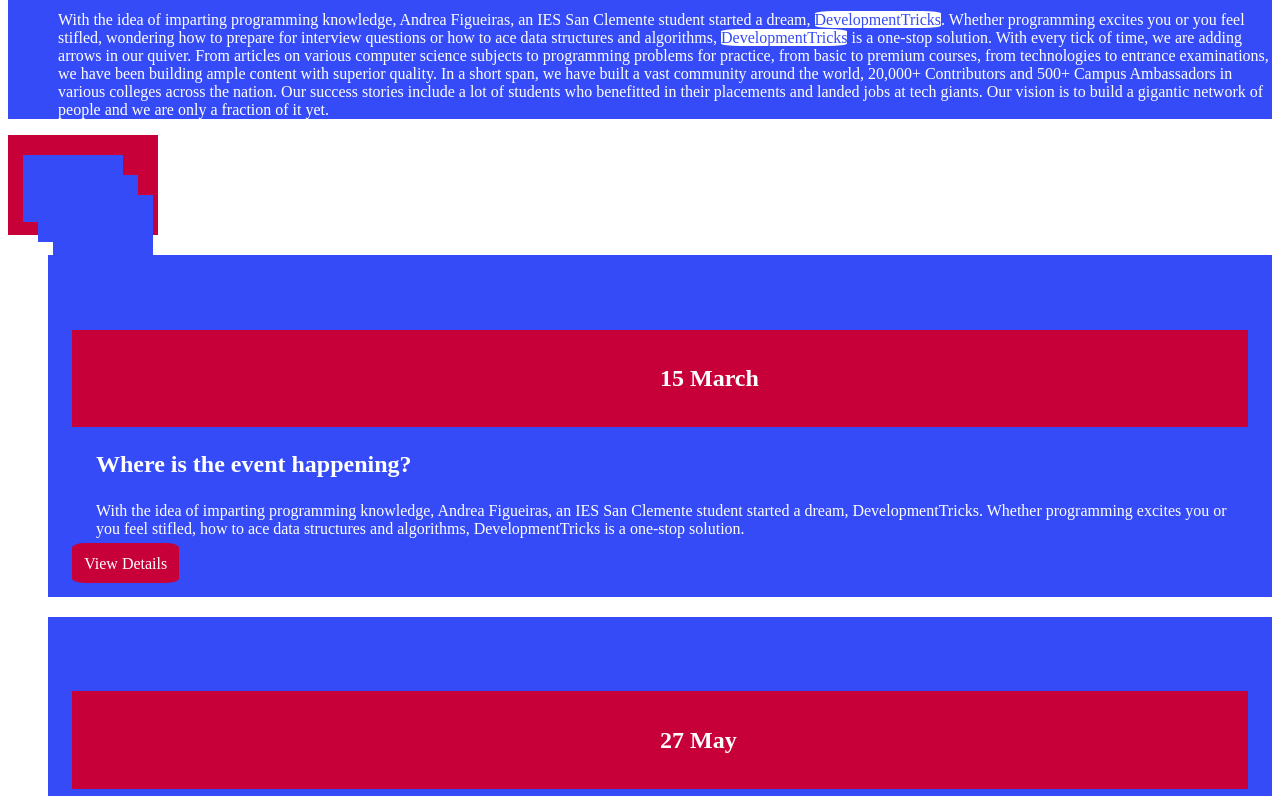
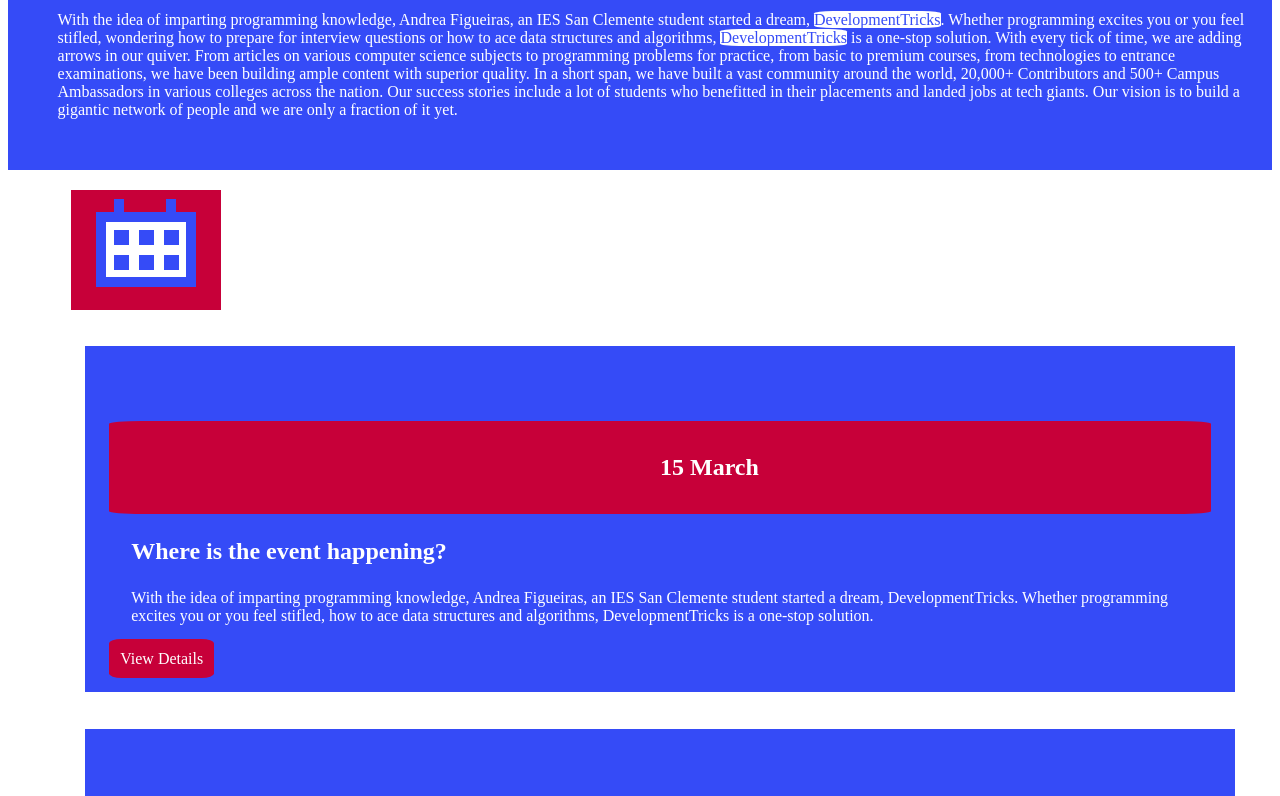
Before and after one commit to Antropodus17/conference-web, a plain HTML site: page Assets/index-base.html in a window 1280 px wide. Shown: the part 112-908 px from the top of the page. Drawn offline with Linux system fonts and the light colour scheme.

Commit message:
Solucion temporal 10/11/2023

```diff
--- a/Assets/index-base.html
+++ b/Assets/index-base.html
@@ -1,58 +1,12 @@
 <!DOCTYPE html>
-<html lang="en">
+<html lang="es">
 <head>
     <title>Conferences</title>
 </head>
 
 <body>
-    <style>
-        article:first-of-type{
-            background-color: #354BF7;
-            color:#FFFFFF ;
-            font-family:Google Font Roboto ;
-            padding-top: 2%;
-            padding-left: 2%;
-        }
-        li{
-            background-color: #354BF7;
-            color:#FFFFFF ;
-            font-family:Google Font Roboto ;
-            margin-top: 20px;
-            padding:2% ;
-        }
-        h1{
-            padding-left: 2%;
-            font-size: 2em;
-        }
-        h2{
-            margin-top: 50px;;
-            background-color: #C70039;
-            border: 400px;
-            padding-left: 50%;
-            padding-top:3%;
-            padding-bottom:3%;
-        }
-        h3{
-            padding-left: 2%;
-            font-size: 1.5em;
-        }
-        span{
-            background-color: #FFFFFF;
-            color: #354BF7;
-            border-radius: 15%;
-            border-width: 200px;
-        }
-        p{
-            padding-left: 2%;
-        }
-        a{
-            background-color: #C70039;
-            padding: 1%;
-            color: #FFFFFF;
-            text-decoration: none;
-            border-radius: 12%;
-        }
-    </style>
+    <link rel="stylesheet" href="style.css">
+
     <main>
         <article>
             <h1>
@@ -91,42 +45,17 @@
         </article>
 
         <div>
-            <div>
-                <div>
-                    <div></div>
-                    <div></div>
-                    <div></div>
-                    <div></div>
-                    <div></div>
-                    <div></div>
-                </div>
-            </div>
+            <div></div>
+            <div></div>
+            <div></div>
+            <div></div>
+            <div></div>
+            <div></div>
+            <div></div>
+            <div></div>
             <div></div>
             <div></div>
         </div>
-        <style>
-            div:first-of-type{
-                width: 150px;
-                height: 100px;
-                background-color: #C70039;
-            }
-            div:first-of-type>div:nth-child(1){
-                width: 100px;
-                height: 67px;
-                background-color: #354BF7;
-                position: relative;
-                left: 15px;
-                top:20px;
-            }
-            div
-            div:first-child{
-                width: 15px;
-                height: 15px;
-                background-color: #354BF7;
-            }
-
-        </style>
-
 
         <article>
             <ul>
--- /dev/null
+++ b/Assets/style.css
@@ -0,0 +1,143 @@
+article:first-of-type{
+
+    background-color: #354BF7;
+    color:#FFFFFF ;
+    font-family:Google Font Roboto ;
+    padding: 2%;
+    margin-bottom: 20px;
+}
+li{
+    background-color: #354BF7;
+    color:#FFFFFF ;
+    font-family:Google Font Roboto ;
+    margin: 3%;
+    padding:2% ;
+}
+h1{
+    padding-left: 2%;
+    font-size: 2em;
+}
+h2{
+    margin-top: 50px;;
+    background-color: #C70039;
+    border-radius: 3%;
+    border: 400px;
+    padding-left: 50%;
+    padding-top:3%;
+    padding-bottom:3%;
+}
+h3{
+    padding-left: 2%;
+    font-size: 1.5em;
+}
+span{
+    background-color: #FFFFFF;
+    color: #354BF7;
+    border-radius: 15%;
+    border-width: 200px;
+}
+p{
+    padding-left: 2%;
+    margin-bottom: 25px;
+}
+a:link{
+    background-color: #C70039;
+    padding: 1%;
+    color: #FFFFFF;
+    text-decoration: none;
+    border-radius: 12%;
+
+}
+a:hover{
+    border: 2.5px solid #C70039;
+    background-color: #FFFFFF;
+    color: #C70039;
+}
+div:first-of-type:not(:first-child){
+    width: 150px;
+    height: 120px;
+    background-color: #C70039;
+    position: relative;
+    left: 5%;
+    top: 4%;
+}
+div div:first-of-type{
+    width: 100px;
+    height: 75px;
+    background-color: #354BF7;
+    position: relative;
+    left: 25px;
+    top: 22.5px;
+}
+div div:nth-child(2){
+    width: 80px;
+    height: 55px;
+    background-color: #FFFFFF;
+    position: relative;
+    left: 35px;
+    top: -42.5px;
+}
+div div:nth-child(3){
+    width: 15px;
+    height: 15px;
+    background-color: #354BF7;
+    position: relative;
+    left: 42.5px;
+    top: -90px;
+}
+div div:nth-child(4){
+    width: 15px;
+    height: 15px;
+    background-color: #354BF7;
+    position: relative;
+    left: 67.5px;
+    top: -105px;
+}
+div div:nth-child(5){
+    width: 15px;
+    height: 15px;
+    background-color: #354BF7;
+    position: relative;
+    left: 92.5px;
+    top: -120px;
+}
+div div:nth-child(6){
+    width: 15px;
+    height: 15px;
+    background-color: #354BF7;
+    position: relative;
+    left: 42.5px;
+    top: -110px;
+}
+div div:nth-child(7){
+    width: 15px;
+    height: 15px;
+    background-color: #354BF7;
+    position: relative;
+    left: 67.5px;
+    top: -125px;
+}
+div div:nth-child(8){
+    width: 15px;
+    height: 15px;
+    background-color: #354BF7;
+    position: relative;
+    left: 92.5px;
+    top: -140px;
+}
+div div:nth-child(9){
+    width: 10px;
+    height: 15px;
+    background-color: #354BF7;
+    position: relative;
+    left: 42.5px;
+    top: -210.5px;
+}
+div div:nth-child(10){
+    width: 10px;
+    height: 15px;
+    background-color: #354BF7;
+    position: relative;
+    left: 95px;
+    top: -225.5px;
+}
```
